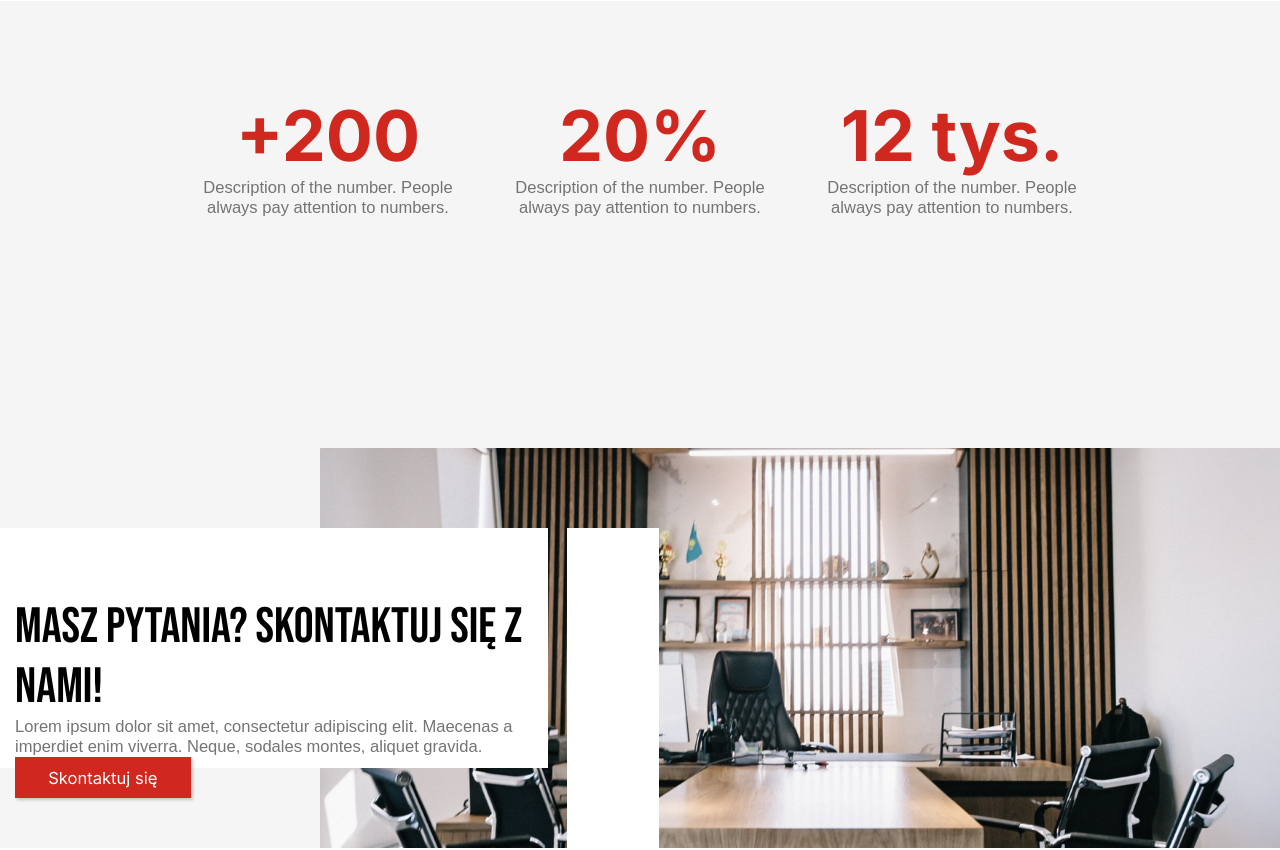
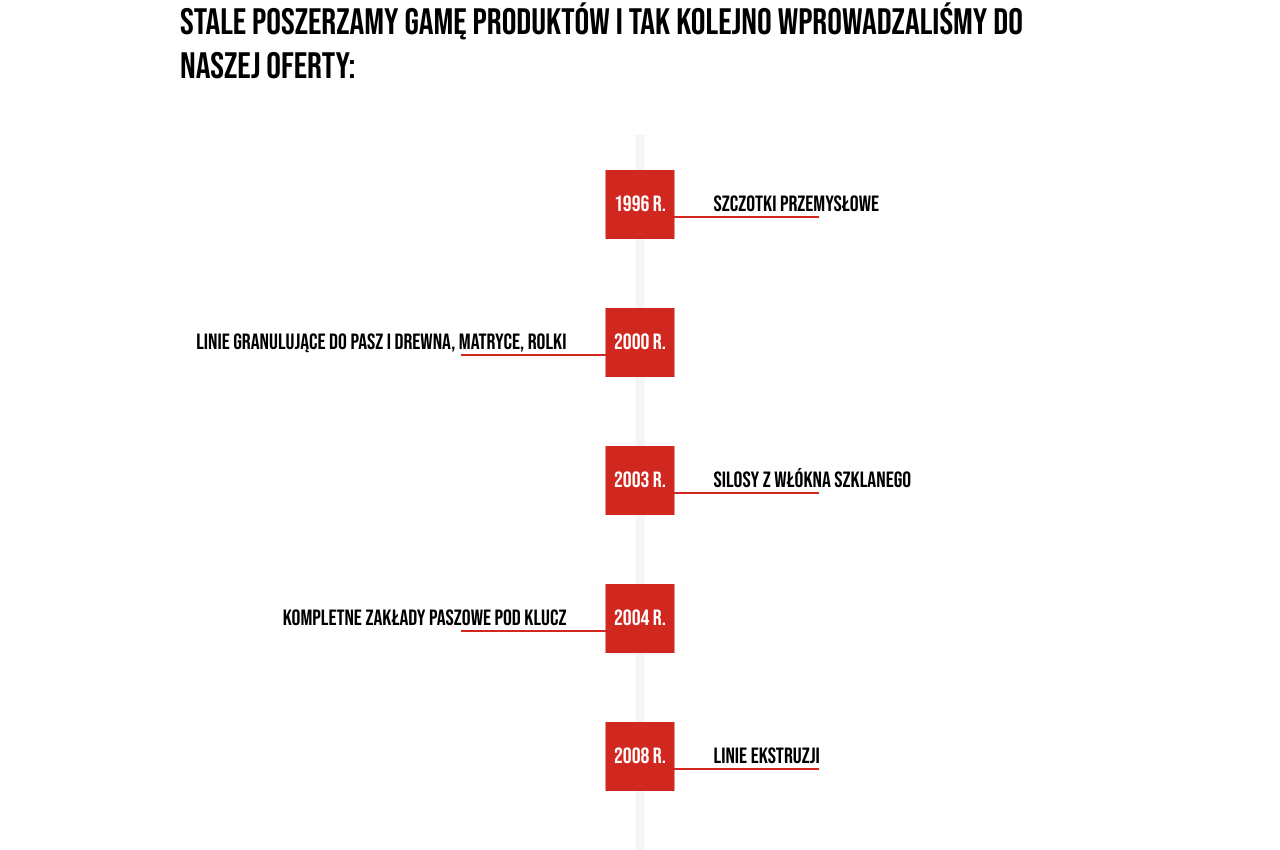
Before and after one commit to mateusz-wojcikjs/moretti.pl, a Next.js app: page /o-firmie in a window 1280 px wide. Shown: the part 1256-2106 px from the top of the page. Built offline with nearby package versions, Linux system fonts and the light colour scheme.

Commit message:
created timeline

```diff
--- /dev/null
+++ b/components/common/Timeline/Timeline.styled.ts
@@ -0,0 +1,85 @@
+import styled from "styled-components";
+
+export const StyledTimeline = styled.div`
+  .tl-year {
+    background-color: ${({ theme }) => theme.colors.primary};
+    color: ${({ theme }) => theme.colors.white};
+    height: 7.5rem;
+    width: 7.5rem;
+    display: flex;
+    justify-content: center;
+    align-items: center;
+    position: absolute;
+  }
+
+  ol {
+    display: grid;
+    grid-template-columns: 1fr 1fr;
+    font-family: ${({ theme }) => theme.font.family.bebasNeue};
+    font-size: ${({ theme }) => theme.font.size.l};
+
+    position: relative;
+
+    &::after {
+      content: "";
+      position: absolute;
+      right: 50%;
+      background-color: ${({ theme }) => theme.colors.gray};
+      width: 1rem;
+      height: 100%;
+      z-index: -1;
+      transform: translateX(50%);
+    }
+  }
+`;
+
+export const TimelineItem = styled.li<{ row: number }>`
+  list-style: none;
+  display: flex;
+  align-items: center;
+  height: 15rem;
+  grid-row: ${({ row }) => `${row + 1}`};
+
+  .tl-content {
+    position: relative;
+
+    &::after {
+      content: "";
+      height: 2px;
+      width: 16rem;
+      position: absolute;
+      background-color: ${({ theme }) => theme.colors.primary};
+      bottom: 0;
+    }
+  }
+
+  &.left {
+    flex-direction: row-reverse;
+    grid-column: 1;
+    margin-right: 8rem;
+
+    .tl-year {
+      right: 50%;
+      transform: translateX(50%);
+    }
+
+    .tl-content::after {
+      right: -4.5rem;
+    }
+  }
+
+  &.right {
+    margin-left: 8rem;
+    grid-column: 2;
+    flex-direction: row;
+
+    .tl-year {
+      right: 50%;
+      transform: translateX(50%);
+    }
+
+    .tl-content::after {
+      left: -4.5rem;
+    }
+  }
+`;
--- /dev/null
+++ b/components/common/Timeline/index.tsx
@@ -0,0 +1,38 @@
+import React from "react";
+import { StyledTimeline, TimelineItem } from "./Timeline.styled";
+
+const placeholder = [
+  { id: 1, year: "1996", content: "szczotki przemysłowe" },
+  {
+    id: 2,
+    year: "2000",
+    content: "linie granulujące do  pasz i drewna, matryce, rolki",
+  },
+  { id: 3, year: "2003", content: "silosy z włókna szklanego" },
+  { id: 4, year: "2004", content: "kompletne zakłady paszowe pod klucz" },
+  { id: 5, year: "2008", content: "linie ekstruzji" },
+  { id: 6, year: "2009", content: "technologie granulacji słomy i biomasy" },
+];
+
+const Timeline = () => {
+  return (
+    <StyledTimeline>
+      <ol>
+        {placeholder.map((item, i) => {
+          return (
+            <TimelineItem
+              key={item.id}
+              className={i % 2 === 0 ? "right" : "left"}
+              row={i}
+            >
+              <div className="tl-content">{item.content}</div>
+              <div className="tl-year">{item.year} r.</div>
+            </TimelineItem>
+          );
+        })}
+      </ol>
+    </StyledTimeline>
+  );
+};
+
+export default Timeline;
--- a/pages/o-firmie.tsx
+++ b/pages/o-firmie.tsx
@@ -16,6 +16,7 @@ import Heading from "components/common/Heading";
 import Breadcrumbs from "../components/common/Breadcrumbs";
 import Button from "../components/common/Button";
 import DecoratedImg from "../components/common/DecoratedImg";
+import Timeline from "../components/common/Timeline";
 
 const AboutPage: NextPage = () => {
   return (
@@ -48,6 +49,13 @@ const AboutPage: NextPage = () => {
           <DecoratedImg />
         </Grid>
       </Container>
+      <Container>
+        <Heading headingLevel="h2">
+          Stale poszerzamy gamę produktów i tak kolejno wprowadzaliśmy do naszej
+          oferty:
+        </Heading>
+        <Timeline />
+      </Container>
       <FullSectionGray>
         <InnerWrapper>
           <CounterNumber />
```
